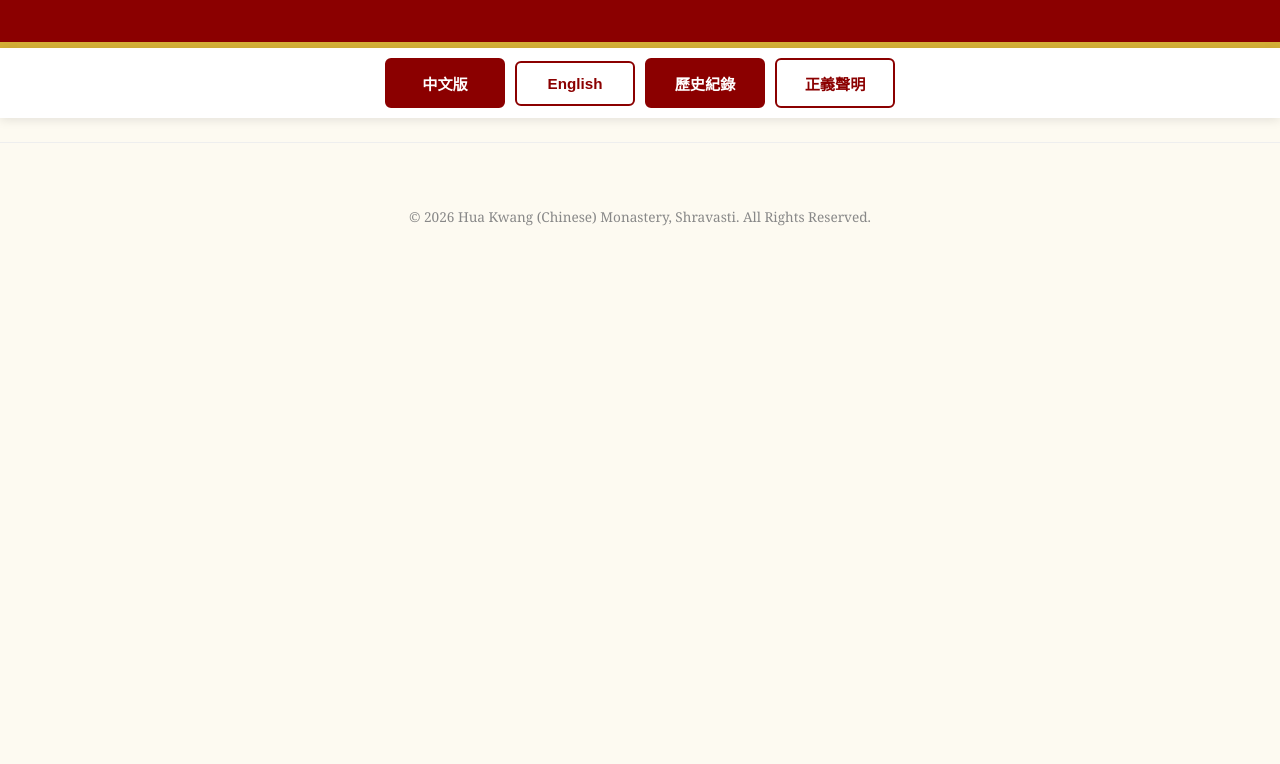
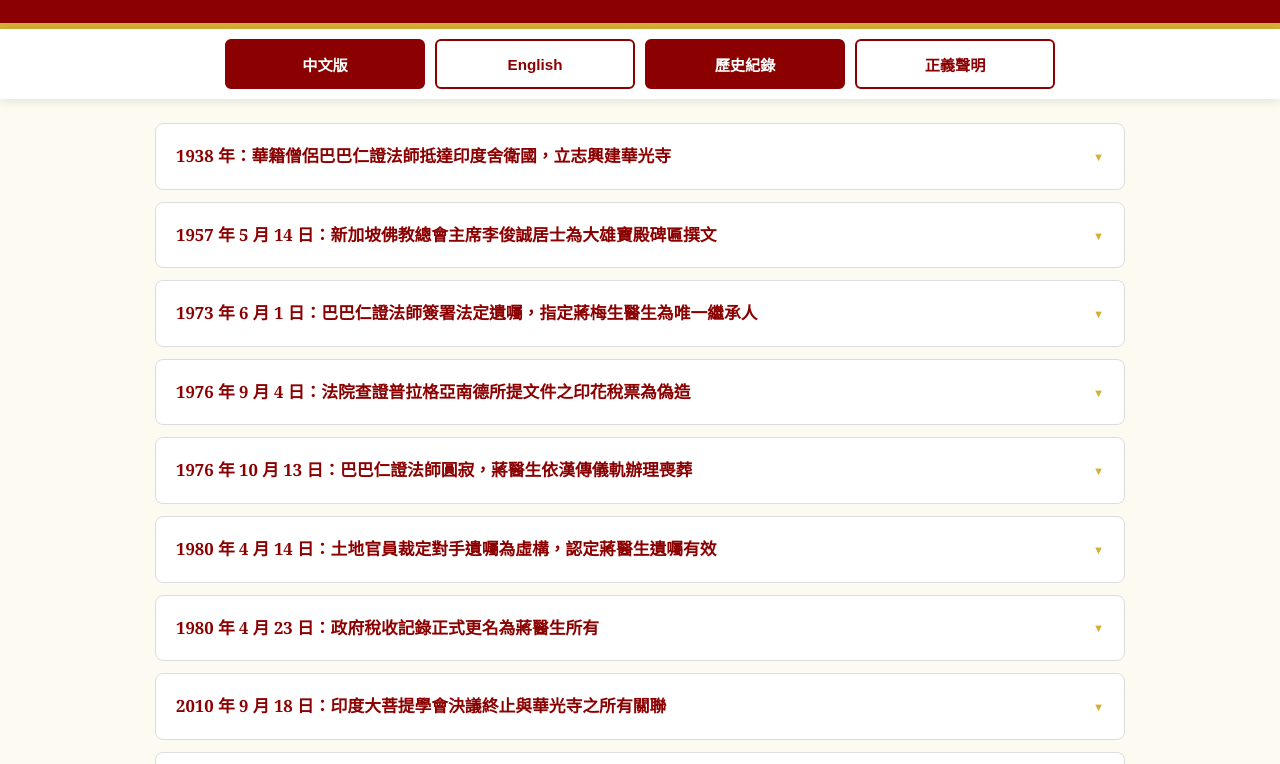
Before and after one commit to WalterinTW/hua_kwang_monastery, a plain HTML site: page index.html in a window 1280 px wide. Shown: the part 175-939 px from the top of the page. Before the commit the page ends 800 px from the top, so only its background shows below. Drawn offline with Linux system fonts and the light colour scheme.

Commit message:
fix the counter again

```diff
--- a/index.html
+++ b/index.html
@@ -12,151 +12,33 @@
             --text-color: #333;
             --card-bg: #ffffff;
         }
-
         * { box-sizing: border-box; -webkit-tap-highlight-color: transparent; }
-        body {
-            font-family: "Georgia", "Times New Roman", "Microsoft JhengHei", serif;
-            background-color: var(--bg-color);
-            color: var(--text-color);
-            line-height: 1.7;
-            margin: 0;
-            padding: 0;
-            overflow-x: hidden;
-        }
-
-        /* 頂部資訊列 */
-        .top-bar {
-            background-color: #700000;
-            color: #eee;
-            padding: 8px 15px;
-            display: flex;
-            justify-content: flex-end;
-            align-items: center;
-            font-size: 0.85rem;
-            border-bottom: 1px solid var(--secondary-color);
-        }
-        .visitor-counter {
-            display: flex;
-            align-items: center;
-            gap: 8px;
-        }
+        body { font-family: "Georgia", "serif", "Microsoft JhengHei"; background-color: var(--bg-color); color: var(--text-color); line-height: 1.7; margin: 0; padding: 0; overflow-x: hidden; }
+        .top-bar { background-color: #700000; color: #eee; padding: 8px 15px; display: flex; justify-content: flex-end; align-items: center; font-size: 0.85rem; border-bottom: 1px solid var(--secondary-color); }
+        .visitor-counter { display: flex; align-items: center; gap: 8px; }
         .visitor-counter img { height: 20px; }
-
-        header {
-            background-color: var(--primary-color);
-            color: white;
-            padding: 2rem 1rem 2.5rem 1rem;
-            text-align: center;
-            border-bottom: 6px solid var(--secondary-color);
-        }
+        header { background-color: var(--primary-color); color: white; padding: 2rem 1rem 2.5rem 1rem; text-align: center; border-bottom: 6px solid var(--secondary-color); }
         header h1 { font-size: 1.8rem; margin: 0 0 10px 0; word-break: keep-all; }
         header p { font-size: 1rem; opacity: 0.9; margin: 0; }
-
-        .controls {
-            position: sticky;
-            top: 0;
-            background: rgba(255, 255, 255, 0.98);
-            padding: 10px;
-            display: flex;
-            justify-content: center;
-            align-items: center;
-            gap: 10px;
-            box-shadow: 0 2px 10px rgba(0,0,0,0.1);
-            z-index: 1000;
-            flex-wrap: wrap;
-        }
-
-        button {
-            padding: 12px 18px;
-            border: 2px solid var(--primary-color);
-            background: white;
-            color: var(--primary-color);
-            cursor: pointer;
-            font-weight: bold;
-            border-radius: 6px;
-            font-size: 0.95rem;
-            transition: all 0.2s;
-            flex: 1 1 auto;
-            max-width: 200px;
-            min-width: 120px;
-        }
+        .controls { position: sticky; top: 0; background: rgba(255, 255, 255, 0.98); padding: 10px; display: flex; justify-content: center; gap: 10px; box-shadow: 0 2px 10px rgba(0,0,0,0.1); z-index: 1000; flex-wrap: wrap; }
+        button { padding: 12px 18px; border: 2px solid var(--primary-color); background: white; color: var(--primary-color); cursor: pointer; font-weight: bold; border-radius: 6px; font-size: 0.95rem; flex: 1 1 auto; max-width: 200px; min-width: 120px; }
         button.active { background: var(--primary-color); color: white; }
-
-        .container {
-            max-width: 1000px;
-            margin: 1.5rem auto;
-            padding: 0 15px;
-        }
-
+        .container { max-width: 1000px; margin: 1.5rem auto; padding: 0 15px; }
         .content-section { display: none; animation: fadeIn 0.4s ease-out; }
         .content-section.active { display: block; }
         @keyframes fadeIn { from { opacity: 0; transform: translateY(5px); } to { opacity: 1; transform: translateY(0); } }
-
-        .timeline-item {
-            background: white;
-            border: 1px solid #ddd;
-            margin-bottom: 12px;
-            border-radius: 8px;
-            overflow: hidden;
-            user-select: none;
-        }
-        .timeline-header {
-            padding: 18px 20px;
-            cursor: pointer;
-            background: #fff;
-            display: flex;
-            justify-content: space-between;
-            align-items: center;
-        }
-        .timeline-header h3 {
-            margin: 0;
-            color: var(--primary-color);
-            font-size: 1.05rem;
-            line-height: 1.4;
-            padding-right: 15px;
-            font-weight: bold;
-        }
-        .timeline-header::after {
-            content: '▼';
-            font-size: 0.7rem;
-            color: var(--secondary-color);
-            transition: transform 0.3s;
-        }
+        .timeline-item { background: white; border: 1px solid #ddd; margin-bottom: 12px; border-radius: 8px; overflow: hidden; user-select: none; }
+        .timeline-header { padding: 18px 20px; cursor: pointer; display: flex; justify-content: space-between; align-items: center; }
+        .timeline-header h3 { margin: 0; color: var(--primary-color); font-size: 1.05rem; font-weight: bold; }
+        .timeline-header::after { content: '▼'; font-size: 0.7rem; color: var(--secondary-color); transition: transform 0.3s; }
         .timeline-item.expanded .timeline-header::after { transform: rotate(180deg); }
-
-        .timeline-detail {
-            max-height: 0;
-            overflow: hidden;
-            transition: max-height 0.4s ease;
-            background: #fcfcfc;
-        }
-        .timeline-item.expanded .timeline-detail {
-            max-height: 2000px;
-            padding: 20px;
-            border-top: 1px solid #eee;
-        }
+        .timeline-detail { max-height: 0; overflow: hidden; transition: max-height 0.4s ease; background: #fcfcfc; }
+        .timeline-item.expanded .timeline-detail { max-height: 2000px; padding: 20px; border-top: 1px solid #eee; }
         .detail-content { color: #444; text-align: justify; font-size: 1.05rem; }
-
-        .statement-card {
-            background: white;
-            padding: 25px;
-            border-radius: 8px;
-            box-shadow: 0 4px 15px rgba(0,0,0,0.08);
-            border-top: 12px solid var(--primary-color);
-        }
-        .statement-card h2 { color: var(--primary-color); text-align: center; margin-bottom: 25px; font-size: 1.5rem; border-bottom: 2px solid var(--secondary-color); padding-bottom: 15px; }
-        .statement-card h3 { color: #8b0000; margin-top: 30px; border-left: 5px solid var(--secondary-color); padding-left: 12px; font-size: 1.15rem; }
-        .statement-card ul { padding-left: 20px; }
-        .statement-card li { margin-bottom: 12px; }
+        .statement-card { background: white; padding: 25px; border-radius: 8px; box-shadow: 0 4px 15px rgba(0,0,0,0.08); border-top: 12px solid var(--primary-color); }
+        .statement-card h2 { color: var(--primary-color); text-align: center; margin-bottom: 25px; border-bottom: 2px solid var(--secondary-color); padding-bottom: 15px; }
+        .statement-card h3 { color: #8b0000; margin-top: 30px; border-left: 5px solid var(--secondary-color); padding-left: 12px; }
         .conclusion { margin-top: 35px; padding: 20px; background: #fff8f8; border: 1px dashed var(--primary-color); border-radius: 6px; }
-
-        @media (min-width: 768px) {
-            header h1 { font-size: 2.5rem; }
-            .statement-card { padding: 45px; }
-            button { flex: 0 1 auto; width: auto; }
-            .timeline-header h3 { font-size: 1.15rem; }
-        }
-
         footer { text-align: center; padding: 3rem 1rem; color: #888; font-size: 0.85rem; border-top: 1px solid #eee; }
     </style>
 </head>
@@ -165,7 +47,7 @@
 <div class="top-bar">
     <div class="visitor-counter">
         <span id="counter-label">訪客人數: </span>
-        <img src="https://hits.seeyoufarm.com/api/count/incr/badge.svg?url=https%3A%2F%2F[WalterinTW].github.io%2Fhuah-kwang-temple&count_bg=%23D4AF37&title_bg=%238B0000&title=Total" alt="Visitor Counter"/>
+        <img id="counter-img" src="" alt="Visitor Counter"/>
     </div>
 </div>
 
@@ -195,45 +77,131 @@
 </footer>
 
 <script>
+    /* ==========================================
+       請在此處填入您的 GitHub 使用者名稱
+       ========================================== */
+    const GITHUB_USERNAME = "WalterinTW"; // <--- 請修改這裡
+    const REPO_NAME = "hua-kwang-temple";    // 如果您的專案名稱不同，也請修改
+
     const timelineData = [
         {
             zhHeader: "1938 年：華籍僧侶巴巴仁證法師抵達印度舍衛國，立志興建華光寺",
             enHeader: "1938: Arrival of Chinese Monk Ven. Baba Ren Cheng in Shravasti and the Vow to Build the Monastery",
-            zhDetail: "華籍僧侶巴巴仁證法師於 1937年決定前往印度聖地朝禮。1938年他抵達舍衛國祇樹給孤獨園，於菩提樹下盤坐禪修，並決定為自己搭建一座小屋，作為接引各地僧侶的寺院。",
-            enDetail: "Late Baba Reverend Chen (Ven. Baba Ren Cheng) decided to travel to the holy land of India in 1937. He reached Jetavana Park in Shravasti in 1938, meditated under the Bodhi tree, and decided to build a small hut to serve as a monastery for monks from all over."
+            zhDetail: "華籍僧侶巴巴仁證法師於 1937年決定前往印度聖地朝禮 [cite: 2]。1938年他抵達舍衛國祇樹給孤獨園，於菩提樹下盤坐禪修，並決定興建寺院以接引各國僧侶 [cite: 2]。",
+            enDetail: "Late Baba Reverend Chen (Ven. Baba Ren Cheng) decided to travel to India in 1937[cite: 2]. He reached Jetavana Park in 1938, meditated under the Bodhi tree, and decided to build a monastery for monks from all over[cite: 2]."
         },
         {
             zhHeader: "1957 年 5 月 14 日：新加坡佛教總會主席李俊誠居士為大雄寶殿碑匾撰文",
             enHeader: "1957-05-14: Inscription of the Memorial Tablet by Mr. Lee Choon Seng",
-            zhDetail: "新加坡佛教總會主席李俊誠於 1957 年 5 月 14 日撰寫碑文。詳盡記載了寺院建設的各個階段以及每位施主的捐款金額。",
-            enDetail: "The inscription was written by Lee Choon Seng, Chairman of the Singapore Buddhist Federation, on 14 May 1957. It records the stages of Monastery construction and the list of donors to provide historical evidence for future generations."
+            zhDetail: "新加坡佛教總會主席李俊誠於 1957 年撰寫碑文，詳盡記載了寺院建設階段與施主名單 [cite: 2]。",
+            enDetail: "The inscription records the stages of Monastery construction and the list of donors to provide historical evidence[cite: 2]."
         },
         {
-            zhHeader: "1973 年 6 月 1 日：巴巴仁證法師簽署並辦理法定遺囑登記，指定蔣梅生醫生為唯一繼承人",
-            enHeader: "1973-06-01: Execution and Registration of the Legal Will Appointing Dr. Meisheng Chiang",
-            zhDetail: "於 1973 年 6 月 1 日簽署並辦理了遺囑登記。該遺囑聲明將法師名下所有動產與不動產均由蔣醫生繼承。",
-            enDetail: "Late Baba Reverend Chen executed a registered legal will on 01 June 1973, stating that after his death the entire property of the Chinese Monastery Shravasti would be inherited by Mr. Meisheng Chiang, who would be the only successor."
+            zhHeader: "1973 年 6 月 1 日：巴巴仁證法師簽署法定遺囑，指定蔣梅生醫生為唯一繼承人",
+            enHeader: "1973-06-01: Execution of the Registered Will Appointing Dr. Meisheng Chiang",
+            zhDetail: "法師簽署並辦理了遺囑登記，聲明名下所有財產（含寺院與土地）均由蔣醫生繼承 。",
+            enDetail: "Late Baba Reverend Chen executed a registered legal will on 01 June 1973, stating that Dr. Meisheng Chiang would be the only successor."
         },
         {
-            zhHeader: "1976 年 9 月 4 日：法院在訴訟過程中查證普拉格亞南德所提文件之印花稅票為偽造",
+            zhHeader: "1976 年 9 月 4 日：法院查證普拉格亞南德所提文件之印花稅票為偽造",
             enHeader: "1976-09-04: Judicial Discovery of Fraudulent Stamp Paper by Pragyanand",
-            zhDetail: "於 1976 年 9 月 4 日查證普拉格亞南德所提出的印花稅票文件實屬偽造，因其上既無簽名也無認證。",
-            enDetail: "During the proceedings, it was established on 04 September 1976 that the stamp paper produced by Pragyanand was fraudulent as it bore no signature and no authentication from the stamp vendor."
+            zhDetail: "法院查證對方提出的印花稅票既無簽名也無認證，實屬偽造 [cite: 1]。",
+            enDetail: "It was established in court that the stamp paper produced by Pragyanand was fraudulent as it lacked signature and authentication[cite: 1]."
         },
         {
-            zhHeader: "1976 年 10 月 13 日至 14 日：巴巴仁證法師圓寂，蔣醫生依漢傳佛教儀軌辦理喪葬祭祀",
-            enHeader: "1976-10-13/14: Demise of Ven. Baba Ren Cheng and Performance of Last Rites",
-            zhDetail: "巴巴法師於 1976 年 10 月 13 日圓寂。由蔣醫生依照漢傳佛教儀軌辦理喪葬，地方政府官員及警方均出席參與。",
-            enDetail: "Following the passing of Baba Reverend Chen on 13 October 1976, Mr. Meisheng Chiang performed his funeral rites in accordance with tradition, attended by local officials and monastics."
+            zhHeader: "1976 年 10 月 13 日：巴巴仁證法師圓寂，蔣醫生依漢傳儀軌辦理喪葬",
+            enHeader: "1976-10-13: Demise of Ven. Baba Ren Cheng and Performance of Last Rites",
+            zhDetail: "蔣醫生依照漢傳佛教儀軌辦理喪葬，地方官員、警官及他寺住持均出席 。",
+            enDetail: "Following the passing of Baba Reverend Chen, Dr. Meisheng Chiang performed his funeral rites in accordance with tradition."
         },
         {
-            zhHeader: "巴巴仁證法師圓寂後：普拉格亞南德在蔣醫生不知情下取得未登記遺囑之認證",
-            enHeader: "Post-1976: Unlawful Procurement of Probate for an Unregistered Will",
-            zhDetail: "普拉格亞南德利用資訊不對等，在蔣醫生不知情的情況下，向巴赫賴奇法院取得了一份未登記遺囑的認證。",
-            enDetail: "Later, Pragyanand obtained probate of an unregistered will through the Civil Court in Bharaich, without our knowledge, based on a forged document."
+            zhHeader: "1980 年 4 月 14 日：土地官員裁定對手遺囑為虛構，認定蔣醫生遺囑有效",
+            enHeader: "1980-04-14: Ruling Declaring the Opponent's Will Forged and Affirming Dr. Chiang",
+            zhDetail: "土地合併官員裁定大菩提學會所持之未登記遺囑實屬偽造且虛構 [cite: 2]。",
+            enDetail: "The Consolidation officer ruled that the unregistered will held by the opponent was forged and fictitious[cite: 2]."
         },
         {
-            zhHeader: "1980 年 4 月 14 日：土地合併官員裁定普拉格亞南德所持遺囑為偽造，並認定蔣醫生遺囑有效",
-            enHeader: "1980-04-14: Ruling Declaring the Opponent's Will Forged and Affirming Dr. Chiang",
-            zhDetail: "土地合併官員於 1980 年 4 月 14 日做出裁定：認定大菩提學會所持之未登記遺囑實屬偽造與虛構。",
-            enDetail: "On 14 April 1980, the Consolidation officer ruled that the unregistered will held by the Maha Bodhi Society of
+            zhHeader: "1980 年 4 月 23 日：政府稅收記錄正式更名為蔣醫生所有",
+            enHeader: "1980-04-23: Official Mutation in Revenue Records to Dr. Chiang’s Name",
+            zhDetail: "政府稅收記錄正式完成更名程序，由蔣醫生繼承已故法師名下的所有權 [cite: 2]。",
+            enDetail: "The court ordered that the agricultural land be renamed to Dr. Chiang in the revenue records[cite: 2]."
+        },
+        {
+            zhHeader: "2010 年 9 月 18 日：印度大菩提學會決議終止與華光寺之所有關聯",
+            enHeader: "2010-09-18: Resolution by Maha Bodhi Society to Disassociate",
+            zhDetail: "學會一致決議終止與舍衛城中心的所有聯繫，並承認應將佔有權交還給蔣醫生 。",
+            enDetail: "The Governing Body unanimously resolved to disassociate all involvements with Shravasti Centre."
+        },
+        {
+            zhHeader: "2016 年 7 月 27 日：勒克瑙高等法院駁回最終上訴",
+            enHeader: "2016-07-27: Final Dismissal of Appeal by the High Court of Lucknow Bench",
+            zhDetail: "高等法院駁回最終上訴，維持原判，終結長年法律爭議 [cite: 1]。",
+            enDetail: "Finally, the appeal was dismissed by the High Court, affirming the lower court's verdict[cite: 1]."
+        },
+        {
+            zhHeader: "2023 年 12 月 29 日：現任團隊正式接管並展開修繕工程",
+            enHeader: "2023-12-29: Formal Takeover and Commencement of Restoration",
+            zhDetail: "團隊正式接管，展開盥洗設施與禪堂修繕，提供莊嚴環境 [cite: 2]。",
+            enDetail: "Since taking over, management has focused on restoring the Monastery's sanctity and facilities[cite: 2]."
+        }
+    ];
+
+    let currentLang = 'zh';
+
+    // 初始化計數器
+    function initCounter() {
+        const url = `https://hits.seeyoufarm.com/api/count/incr/badge.svg?url=https%3A%2F%2F${GITHUB_USERNAME}.github.io%2F${REPO_NAME}&count_bg=%23D4AF37&title_bg=%238B0000&title=Total`;
+        document.getElementById('counter-img').src = url;
+    }
+
+    function renderTimeline() {
+        const list = document.getElementById('timeline-list');
+        list.innerHTML = timelineData.map(item => `
+            <div class="timeline-item">
+                <div class="timeline-header" onclick="this.parentElement.classList.toggle('expanded')">
+                    <h3>${currentLang === 'zh' ? item.zhHeader : item.enHeader}</h3>
+                </div>
+                <div class="timeline-detail">
+                    <div class="detail-content">${currentLang === 'zh' ? item.zhDetail : item.enDetail}</div>
+                </div>
+            </div>
+        `).join('');
+    }
+
+    function renderStatement() {
+        const content = document.getElementById('statement-content');
+        if (currentLang === 'zh') {
+            content.innerHTML = `
+                <h2>華光寺法統歸還與反對無理興訟之事實聲明</h2>
+                <p>本聲明旨在強調對手違法造假的事實，以及我方經高等法院認證的合法地位 [cite: 1]。</p>
+                <h3>1. 核心法統：1973 年登記之唯一有效遺囑</h3>
+                <p>華光寺的合法權源明確。巴巴仁證法師於 1973 年簽署遺囑，指定蔣梅生醫生為唯一繼承人 。</p>
+                <h3>2. 對方之不法行為：偽造文書與非法挪用</h3>
+                <ul>
+                    <li><strong>造假事實：</strong> 法院查明其印花稅票文件完全偽造 [cite: 1]。</li>
+                    <li><strong>非法挪用：</strong> 佔據期間非法變賣 150 棵樹木，將僧院挪用為世俗聚會場所 [cite: 2]。</li>
+                </ul>
+                <div class="conclusion"><p><strong>結語：</strong> 正義與法統始終在我方。</p></div>`;
+        } else {
+            content.innerHTML = `
+                <h2>Statement of Legitimacy and Justice</h2>
+                <p>This statement emphasizes the proven illegal forgery and our affirmed status[cite: 1].</p>
+                <h3>1. Legal Title: The 1973 Registered Will</h3>
+                <p>The registered will executed on 1973-06-01 appointed Dr. Meisheng Chiang as the sole successor.</p>
+                <h3>2. Unlawful Acts: Forgery and Misconduct</h3>
+                <ul>
+                    <li><strong>Forgery:</strong> Courts established that the opponent's documents were fraudulent[cite: 1].</li>
+                    <li><strong>Exploitation:</strong> Illegal felling of trees and misusing sacred space for secular gatherings[cite: 2].</li>
+                </ul>
+                <div class="conclusion"><p><strong>Conclusion:</strong> Justice remains firmly on our side.</p></div>`;
+        }
+    }
+
+    function setLang(l) { currentLang = l; document.getElementById('btn-zh').className = l==='zh'?'active':''; document.getElementById('btn-en').className = l==='en'?'active':''; document.getElementById('counter-label').innerText = l==='zh'?'訪客人數: ':'Visitors: '; renderTimeline(); renderStatement(); document.getElementById('header-title').innerText = l==='zh'?'舍衛國華光寺復興計畫':'Hua Kwang Monastery Revival Project'; }
+    function setView(v) { document.getElementById('section-p1').className = 'content-section'+(v==='p1'?' active':''); document.getElementById('section-p2').className = 'content-section'+(v==='p2'?' active':''); document.getElementById('btn-p1').className = v==='p1'?'active':''; document.getElementById('btn-p2').className = v==='p2'?'active':''; }
+
+    initCounter();
+    setLang('zh');
+</script>
+</body>
+</html>
```
